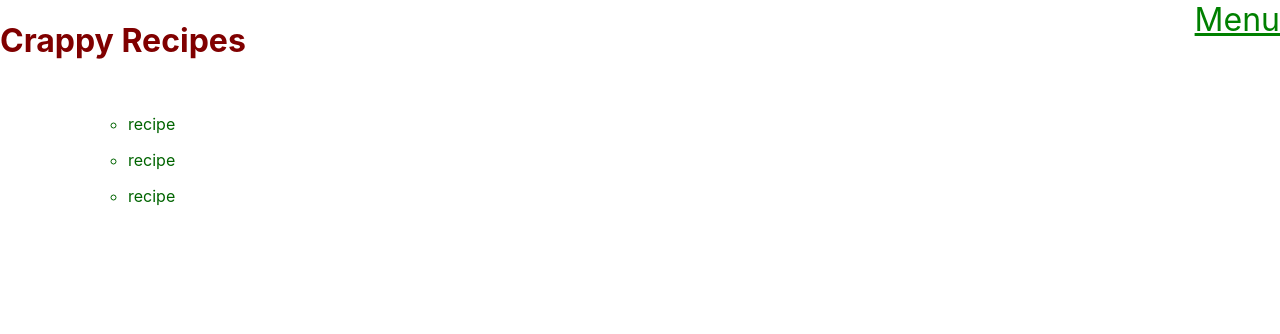
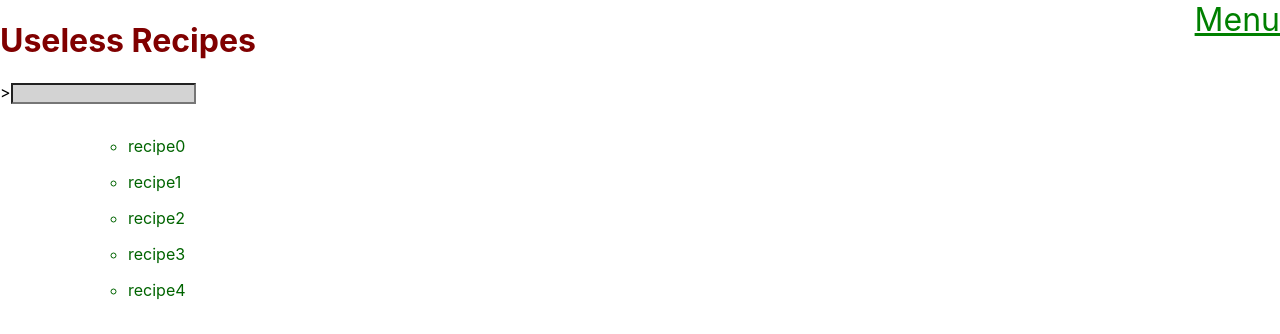
Before and after one commit to quintinrg/recipe_with_faunaDB, a React (Create React App) app: page / in a window 1280 px wide. Shown: the top 334 px of the page. Built offline with nearby package versions, Linux system fonts and the light colour scheme.

Commit message:
adjusting styles and adding search input

```diff
--- a/src/components/App.js
+++ b/src/components/App.js
@@ -1,7 +1,7 @@
 import React from "react";
 import Header from "./Header.js";
 
-let rec_list = ['recipe', 'recipe', 'recipe'] //Placeholder for actual data
+let rec_list = ['recipe0', 'recipe1', 'recipe2', 'recipe3', 'recipe4'] //Placeholder for actual data
 
 const styles = {
   recipeList: {
@@ -11,6 +11,9 @@ const styles = {
   recipe: {
     margin:"1em"
   },
+  searchBar: {
+    backgroundColor: 'lightgrey'
+  }
 }
 
 
@@ -26,9 +29,12 @@ function App() {
 
 function Search(){
   return(
-    <ul>
-      <Recipe />
-    </ul>
+    <div>>
+        <input style={styles.searchBar}/>
+      <ul>
+        <Recipe />
+      </ul>
+    </div>
   )
 }
 function Recipe(){
--- a/src/components/Header.js
+++ b/src/components/Header.js
@@ -1,6 +1,5 @@
 import React from "react";
 
-let rec_list = ['recipe', 'recipe', 'recipe']
 
 const styles = {
     header: {
@@ -42,7 +41,7 @@ return(
 
 function Brand(){
 return(
-    <h1 style = {styles.brand}>Crappy Recipes</h1>
+    <h1 style = {styles.brand}>Useless Recipes</h1>
 )
 }
 
```
